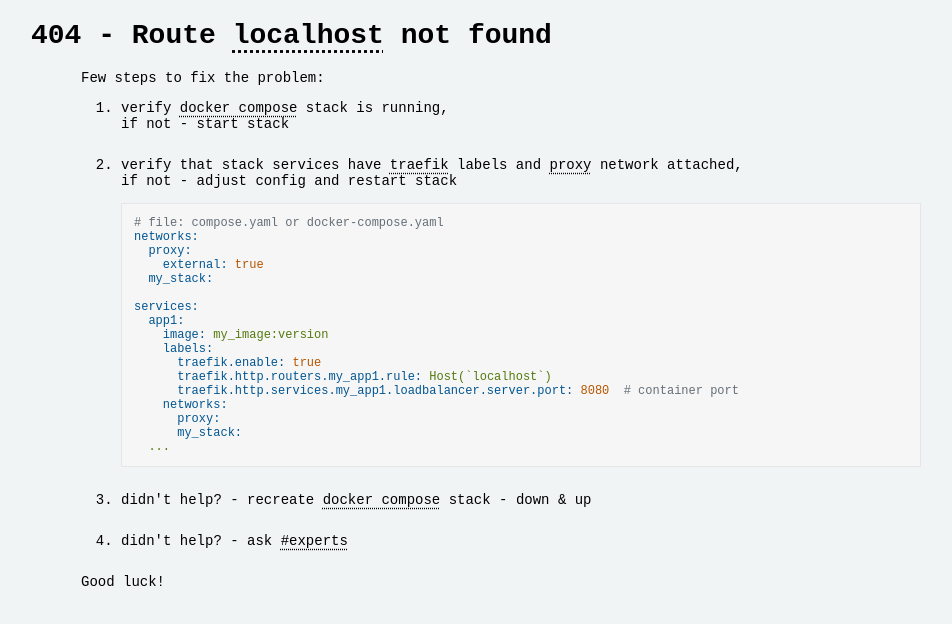
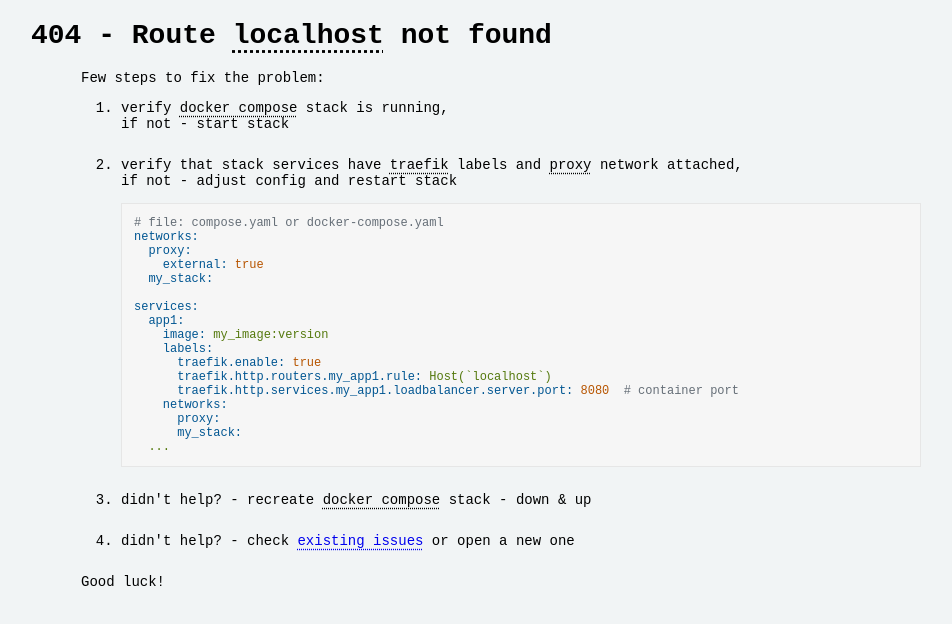
Before and after one commit to jaymecd/localtest, a plain HTML site: page services/catchall/public/404/undefined.html in a window 1280 px wide. Shown: the whole page, without its empty margins (27-979 px from the left). Drawn offline with nearby package versions, Linux system fonts and the light colour scheme.

Commit message:
fix wording

```diff
--- a/services/catchall/public/404/undefined.html
+++ b/services/catchall/public/404/undefined.html
@@ -80,7 +80,7 @@
 </code></pre>
       </li>
       <li>didn't help? - recreate <span class="highlight">docker compose</span> stack - down & up</li>
-      <li>didn't help? - ask <span class="highlight">#experts</span></li>
+      <li>didn't help? - check <a href="https://github.com/jaymecd/local-test-dev/issues" class="highlight">existing issues</a> or open a new one</li>
     </ol>
 
     <p>Good luck!</p>
```
Also changed, not shown: services/catchall/public/homepage/index.html (+1 -1 lines).
